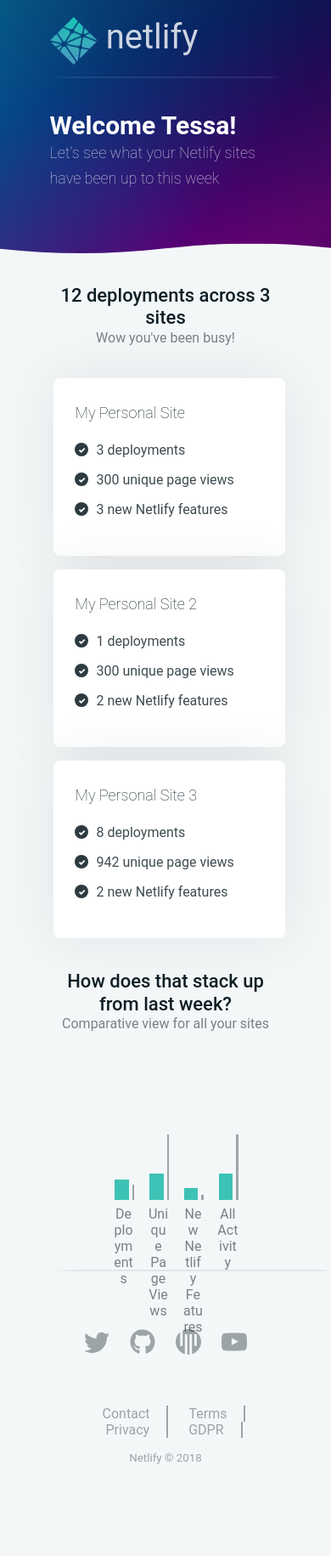
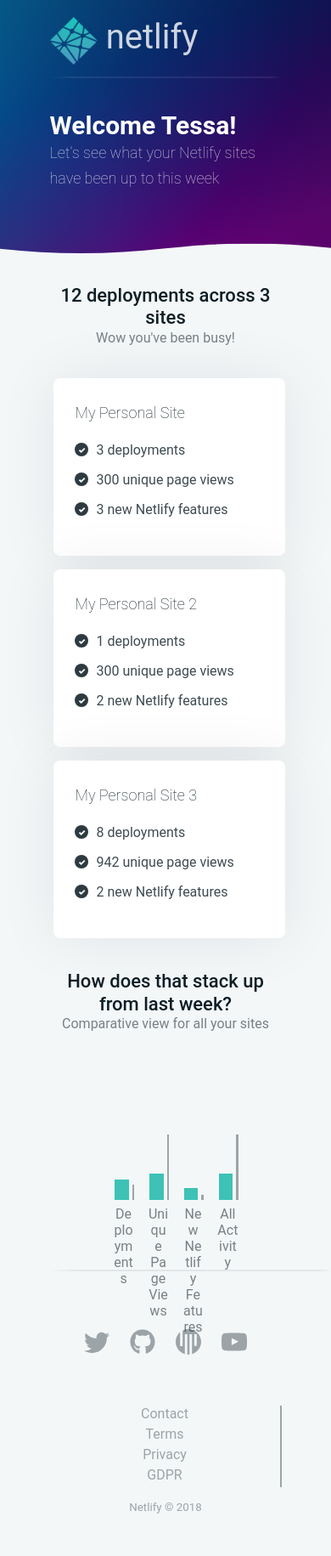
Before and after one commit to sirjessthebrave/netlifyWeeklyDashboard, a Jekyll site: the page built from index.html, in a window 390 px wide. Shown: the whole page at 85% size. Built offline with Jekyll 4.4.1, drawn with Linux system fonts in a browser that asks for light colours; before the commit the page ends 1773 px from its top, so only the background shows below that.

Commit message:
updating readme and styles

```diff
--- a/assets/_sass/_media-queries.scss
+++ b/assets/_sass/_media-queries.scss
@@ -16,4 +16,9 @@
   h3 {
     font-size: 18px;
   }
+  .links li{
+    display: block;
+    border-right: none;
+    padding-bottom: 5px;
+  }
 }
```
Also changed, not shown: README.md, 3 other files.
